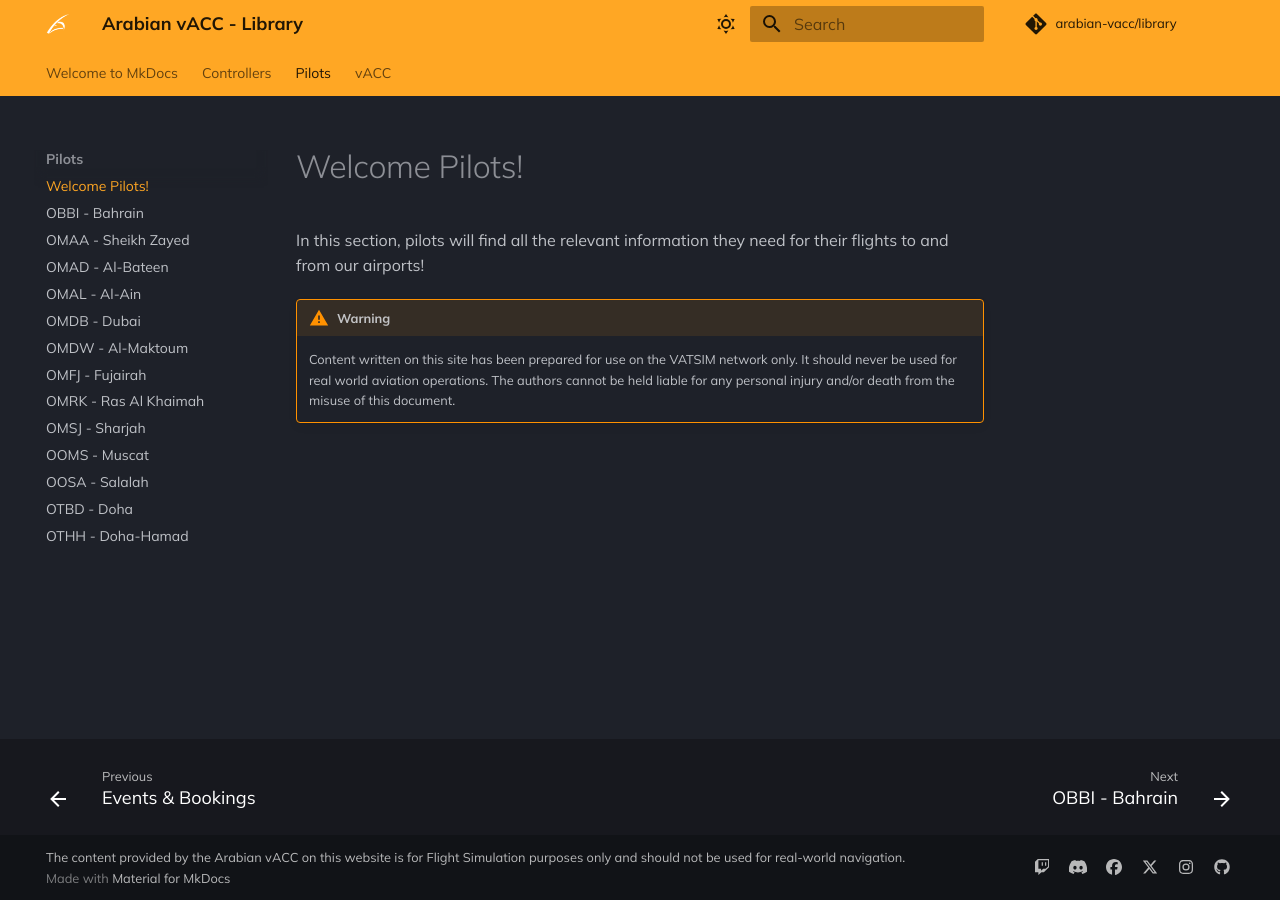
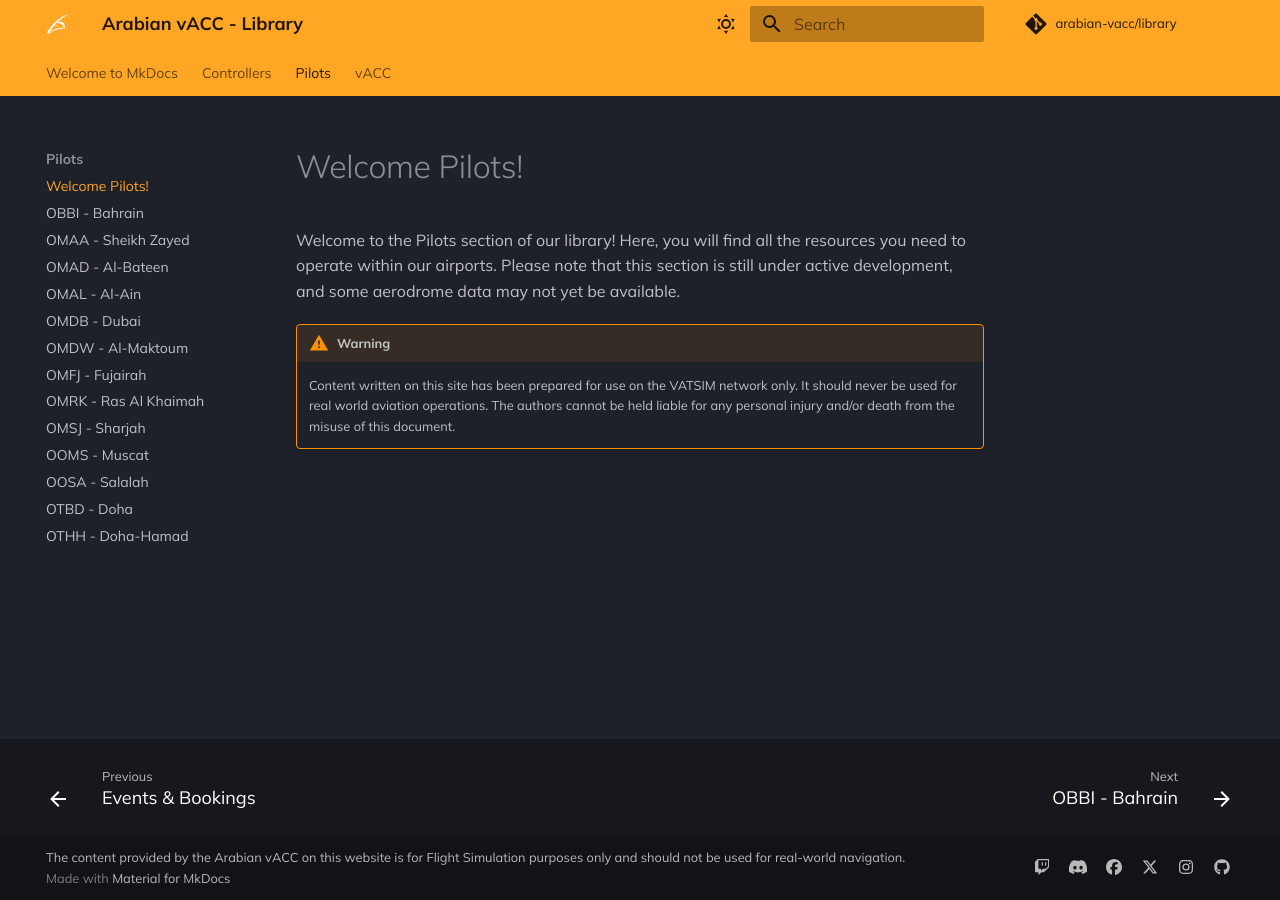
Before and after one commit to dsolesvik/library, an MkDocs documentation site: the page built from docs/pilots/index.md, in a window 1280 px wide. Built offline with MkDocs 1.6.1 and Material for MkDocs 9.7.7, drawn with Linux system fonts in a browser that asks for light colours; some web fonts are replaced; comment, search, counter and statistics services are not loaded.

Commit message:
Update index.md

```diff
--- a/docs/pilots/index.md
+++ b/docs/pilots/index.md
@@ -2,7 +2,7 @@
   title: Welcome Pilots!
 
 ---
-In this section, pilots will find all the relevant information they need for their flights to and from our airports!
+Welcome to the Pilots section of our library! Here, you will find all the resources you need to operate within our airports. Please note that this section is still under active development, and some aerodrome data may not yet be available.
 
 !!! Warning
 
```
